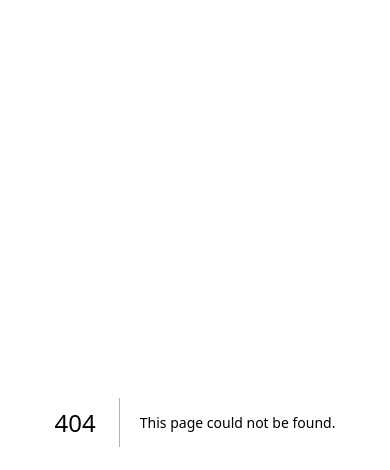
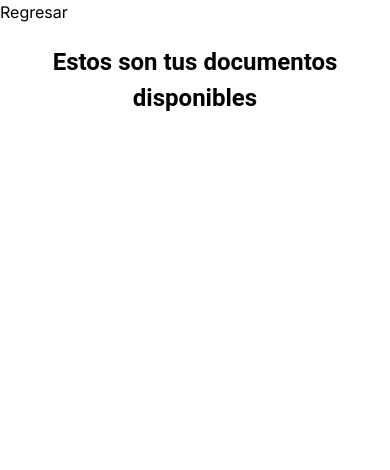
Before and after one commit to SwordGenius/proyecto_aura_front, a Next.js app: page /documentosLink in a window 390 px wide. Before the commit this address had no page. Shown: the top 470 px of the page. Built offline with nearby package versions, Linux system fonts and the light colour scheme.

Commit message:
VISTA DE SETTINGS FINALIZADA

```diff
--- a/src/app/components/ContenidoCliente.js
+++ b/src/app/components/ContenidoCliente.js
@@ -17,7 +17,7 @@ const ContenidoCliente = () => {
     };
 
     function funtionDocument() {
-        alert("documentos")
+        navigate.push('/documentosLink');
     }
 
     function funtionHistorial() {
--- /dev/null
+++ b/src/app/components/Documentos.js
@@ -0,0 +1,22 @@
+"use client"
+import React, { useState } from "react";
+import { useRouter } from "next/navigation";
+import "../../styles/StylesDocumentos.css"
+const Documentos = () => {
+    const navigate = useRouter();
+    const nombreUsuario = "Jhair Alejandro Cruz Palacios";
+
+    function funtionAtras() {
+        navigate.push('/contenidoClienteLink');
+    }
+
+    return (
+        <div className="documentos-container">
+            <button onClick={funtionAtras} className="buttonback">Regresar</button>
+
+            <h1 className="tituloDocumentos">Estos son tus documentos disponibles</h1>
+        </div>
+
+    );
+};
+export default Documentos;
--- /dev/null
+++ b/src/app/documentosLink/page.js
@@ -0,0 +1,7 @@
+import Documentos from "../components/Documentos";
+
+export default function ContenidoDocumentos() {
+    return (
+            <Documentos/>
+    )
+}
--- /dev/null
+++ b/src/styles/StylesDocumentos.css
@@ -0,0 +1,27 @@
+.documentos-container{
+    width: 100%;
+    height: auto;
+}
+
+.tituloDocumentos {
+    font-family: "Roboto", sans-serif;
+    font-weight: bold;
+    font-size: 24px;
+    margin-top: 20px;
+    margin-bottom: 20px;
+}
+
+
+/*para pantallas pequeñas*/
+@media (max-width: 768px) {
+
+    .tituloDocumentos {
+        font-family: "Roboto", sans-serif;
+        font-weight: bold;
+        font-size: 24px;
+        margin-top: 20px;
+        margin-bottom: 20px;
+        text-align: center;
+    }
+
+}
```
